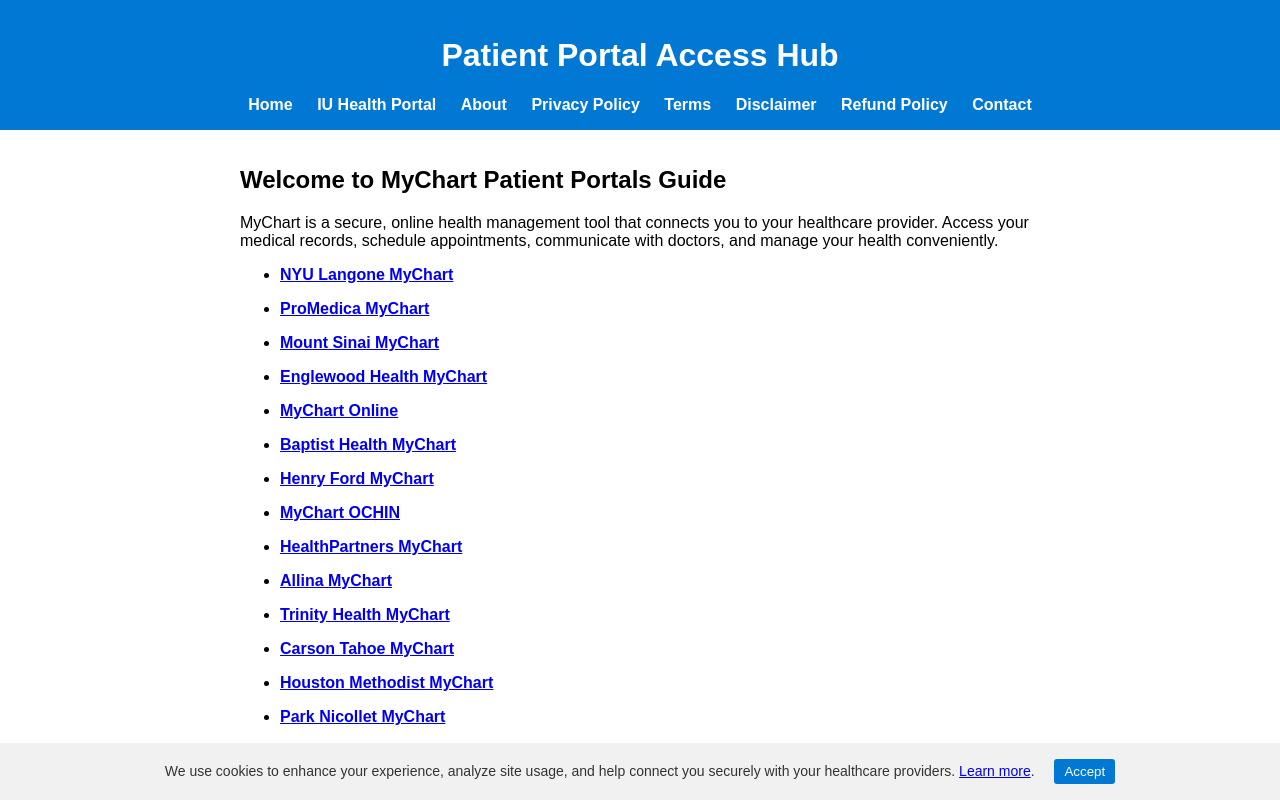
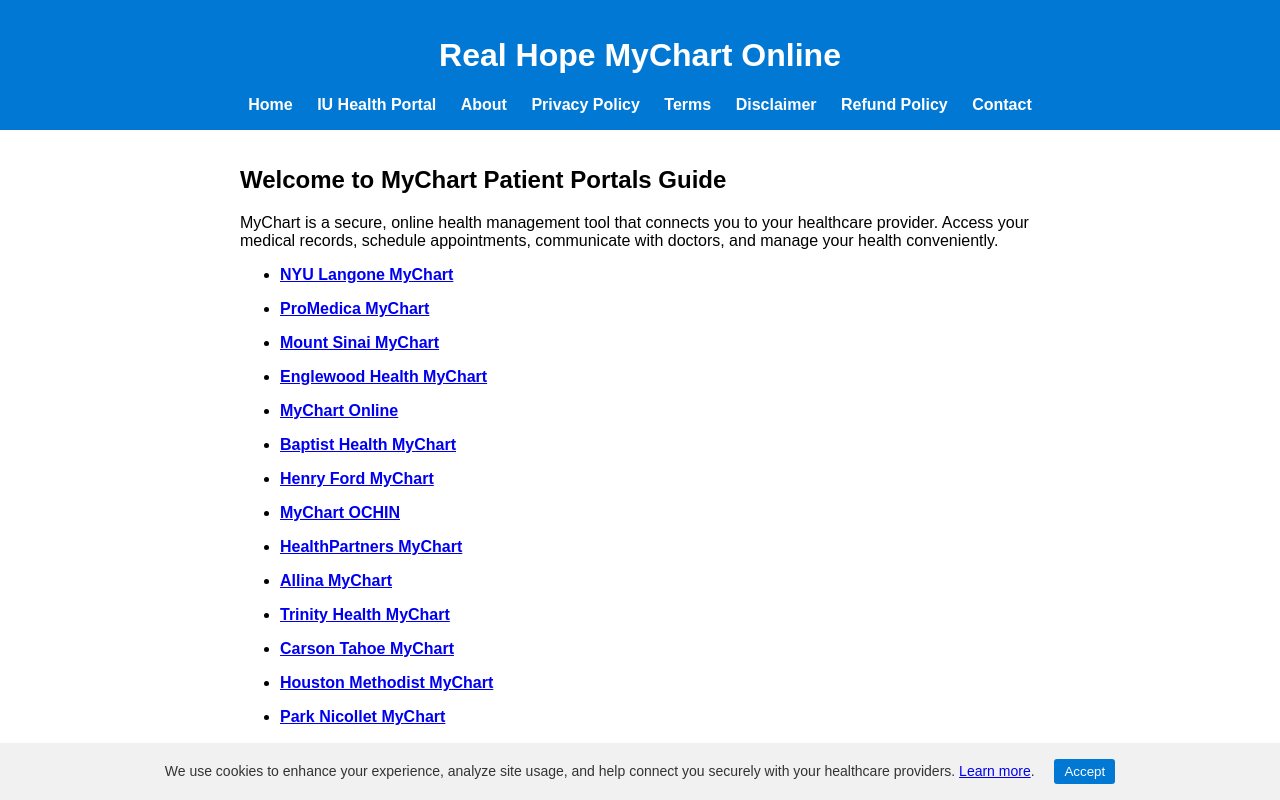
Before and after one commit to mancillajoaquin204/realhopemychartonliners, a plain HTML site: page index.html in a window 1280 px wide. Shown: the top 800 px of the page. Drawn offline with Linux system fonts and the light colour scheme.

Commit message:
Update index.html

```diff
--- a/index.html
+++ b/index.html
@@ -11,7 +11,7 @@
   </head>
   <body>
     <header>
-      <h1>Patient Portal Access Hub</h1>
+      <h1>Real Hope MyChart Online</h1>
       <nav>
         <b>
           <a href="index.html">Home</a>
```
